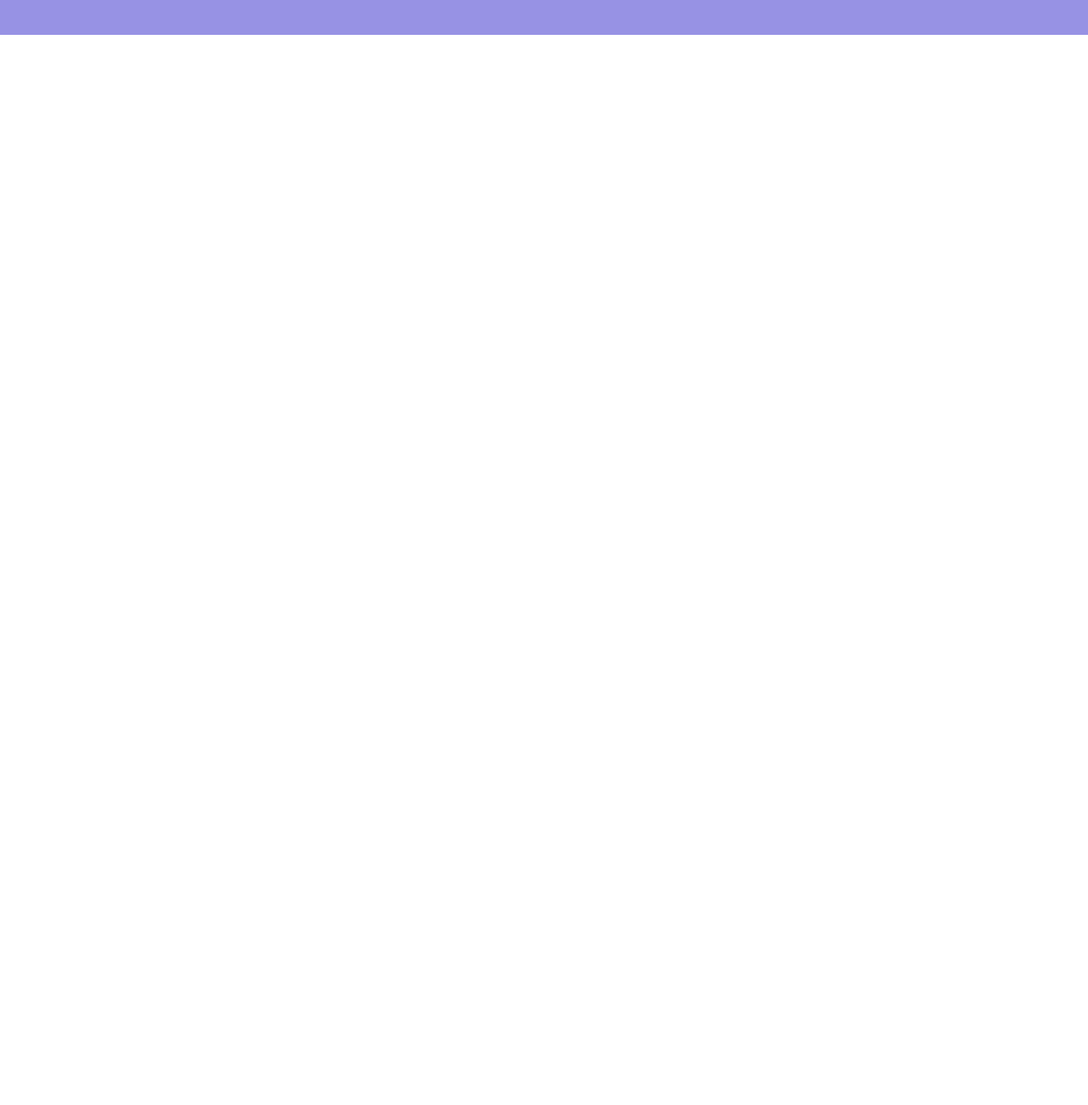
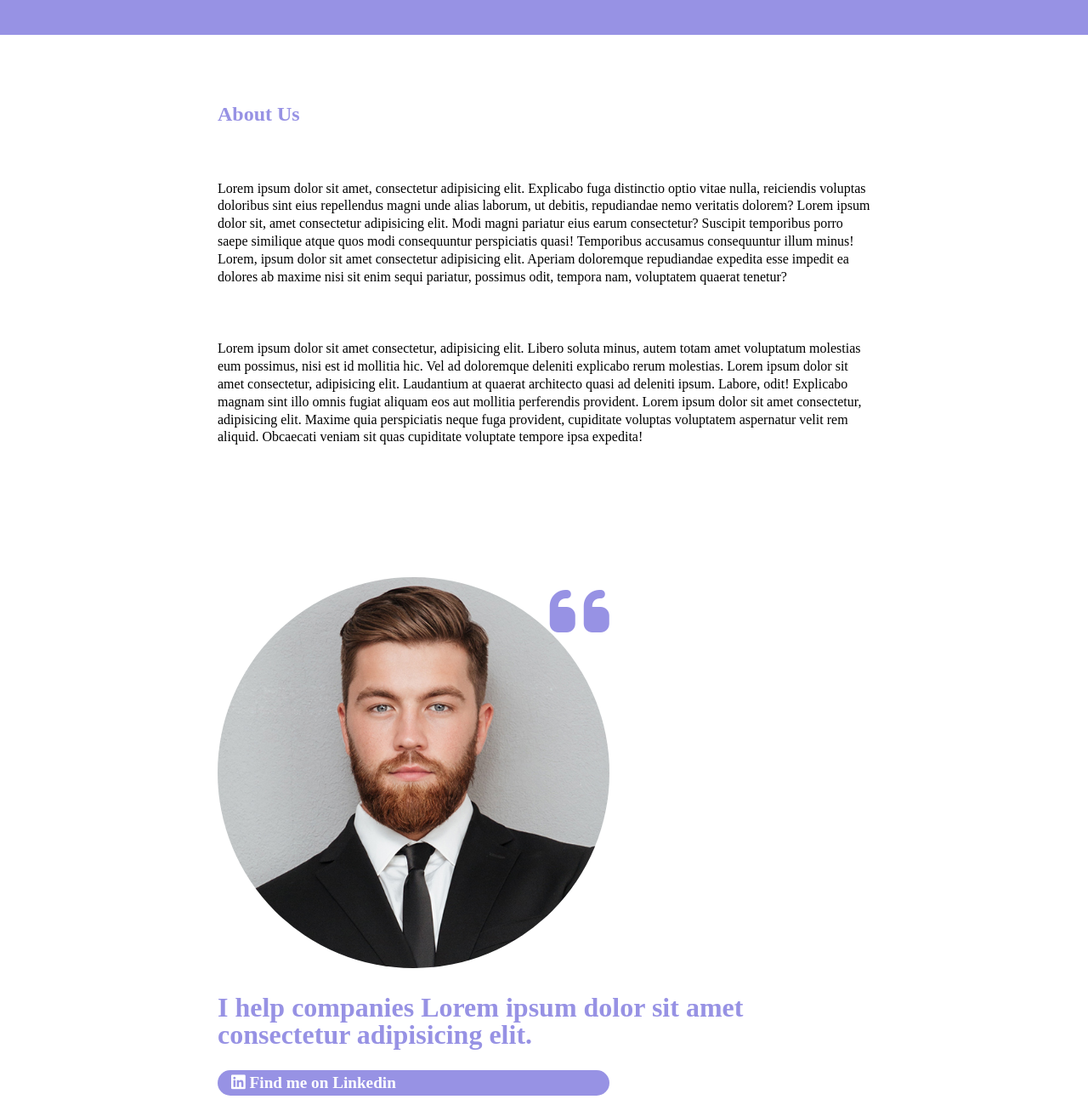
Before and after one commit to MicheleFranciolapilla/htmlcss-responsive-layout, a plain HTML site: page index.html in a window 1280 px wide. Shown: the part 4000-5300 px from the top of the page at 85% size. Before the commit the page ends 4041 px from the top, so only its background shows below. Drawn offline with Linux system fonts and the light colour scheme.

Commit message:
Sezione 5 (mobile) ultimata

```diff
--- a/assets/css/style.css
+++ b/assets/css/style.css
@@ -241,6 +241,55 @@ main > section p
     background-color: var(--section_blue);
 }
 
+#s5 > #about_us > #about_us_left > h2
+{
+    color: var(--section_blue);
+}
+
+#s5 > #about_us > #about_us_left > p
+{
+    line-height: 1.3;
+    margin: var(--s_flex_gap_mob) 0;
+}
+
+#s5 > #about_us > #about_us_right
+{
+    padding: var(--s_flex_gap_mob) 0;
+}
+
+#s5 > #about_us > #about_us_right > div.p_rel
+{
+    width: 60%;
+}
+
+#s5 > #about_us > #about_us_right > div.p_rel > img
+{
+    width: 100%;
+    border-radius: 50%;
+}
+
+#s5 > #about_us > #about_us_right > div.p_rel > i
+{
+    color: var(--section_blue);
+    font-size: 5rem;
+}
+
+#s5 > #about_us > #about_us_right > strong
+{
+    color: var(--section_blue);
+    line-height: 2rem;
+    font-size: 2rem;
+}
+
+#s5 > #about_us > #about_us_right > a
+{
+    display: inline-block;
+    width: 60%;
+    background-color: var(--section_blue);
+    color: white;
+}
+
+
 
 
 /* MEDIA QUERY PER TABLET */
--- a/index.html
+++ b/index.html
@@ -31,16 +31,16 @@
             <!-- Terzo flex item (menù) visibile solo in modalità laptop e desktop -->
             <ul id="desktop_menu" class="d_flex flex_main_btw reset_list_style">
                 <li>
-                    <a href="#">Planning</a>
+                    <a href="#s2">Planning</a>
                 </li>
                 <li>
-                    <a href="#">Testimonials</a>
+                    <a href="#s3">Testimonials</a>
                 </li>
                 <li>
-                    <a href="#">Features</a>
+                    <a href="#s4">Features</a>
                 </li>
                 <li>
-                    <a href="#">About Us</a>
+                    <a href="#s5">About Us</a>
                 </li>
                 <li>
                     <a href="#" class="btn_normal btn_pill ">Get started</a>
@@ -248,6 +248,36 @@
                 </div>
             </div>
         </section>
+        <section id="s5">
+            <div id="about_us" class="d_flex flex_wrap">
+                <div id="about_us_left">
+                    <h2>About Us</h2>
+                    <p>
+                        Lorem ipsum dolor sit amet, consectetur adipisicing elit. Explicabo fuga distinctio optio vitae nulla, reiciendis voluptas doloribus sint eius repellendus magni unde alias laborum, ut debitis, repudiandae nemo veritatis dolorem?
+
+                        Lorem ipsum dolor sit, amet consectetur adipisicing elit. Modi magni pariatur eius earum consectetur? Suscipit temporibus porro saepe similique atque quos modi consequuntur perspiciatis quasi! Temporibus accusamus consequuntur illum minus!
+                        Lorem, ipsum dolor sit amet consectetur adipisicing elit. Aperiam doloremque repudiandae expedita esse impedit ea dolores ab maxime nisi sit enim sequi pariatur, possimus odit, tempora nam, voluptatem quaerat tenetur?
+                    </p>
+                    <p>
+                        Lorem ipsum dolor sit amet consectetur, adipisicing elit. Libero soluta minus, autem totam amet voluptatum molestias eum possimus, nisi est id mollitia hic. Vel ad doloremque deleniti explicabo rerum molestias.
+                        Lorem ipsum dolor sit amet consectetur, adipisicing elit. Laudantium at quaerat architecto quasi ad deleniti ipsum. Labore, odit! Explicabo magnam sint illo omnis fugiat aliquam eos aut mollitia perferendis provident.
+                        Lorem ipsum dolor sit amet consectetur, adipisicing elit. Maxime quia perspiciatis neque fuga provident, cupiditate voluptas voluptatem aspernatur velit rem aliquid. Obcaecati veniam sit quas cupiditate voluptate tempore ipsa expedita!
+                    </p>
+                </div>
+                <div id="about_us_right" class="d_flex flex_column">
+                    <div class="p_rel">
+                        <img src="assets/img/about.jpg" alt="about us photo">
+                        <i class="fa-solid fa-quote-left p_abs p_top_right"></i>
+                    </div>
+                    <strong>
+                        I help companies Lorem ipsum dolor sit amet consectetur adipisicing elit.
+                    </strong>
+                    <a href="#" class="btn_slim btn_pill">
+                        <i class="fa-brands fa-linkedin"></i> Find me on Linkedin
+                    </a>
+                </div>
+            </div>
+        </section>
     </main>
 
 </body>
```
